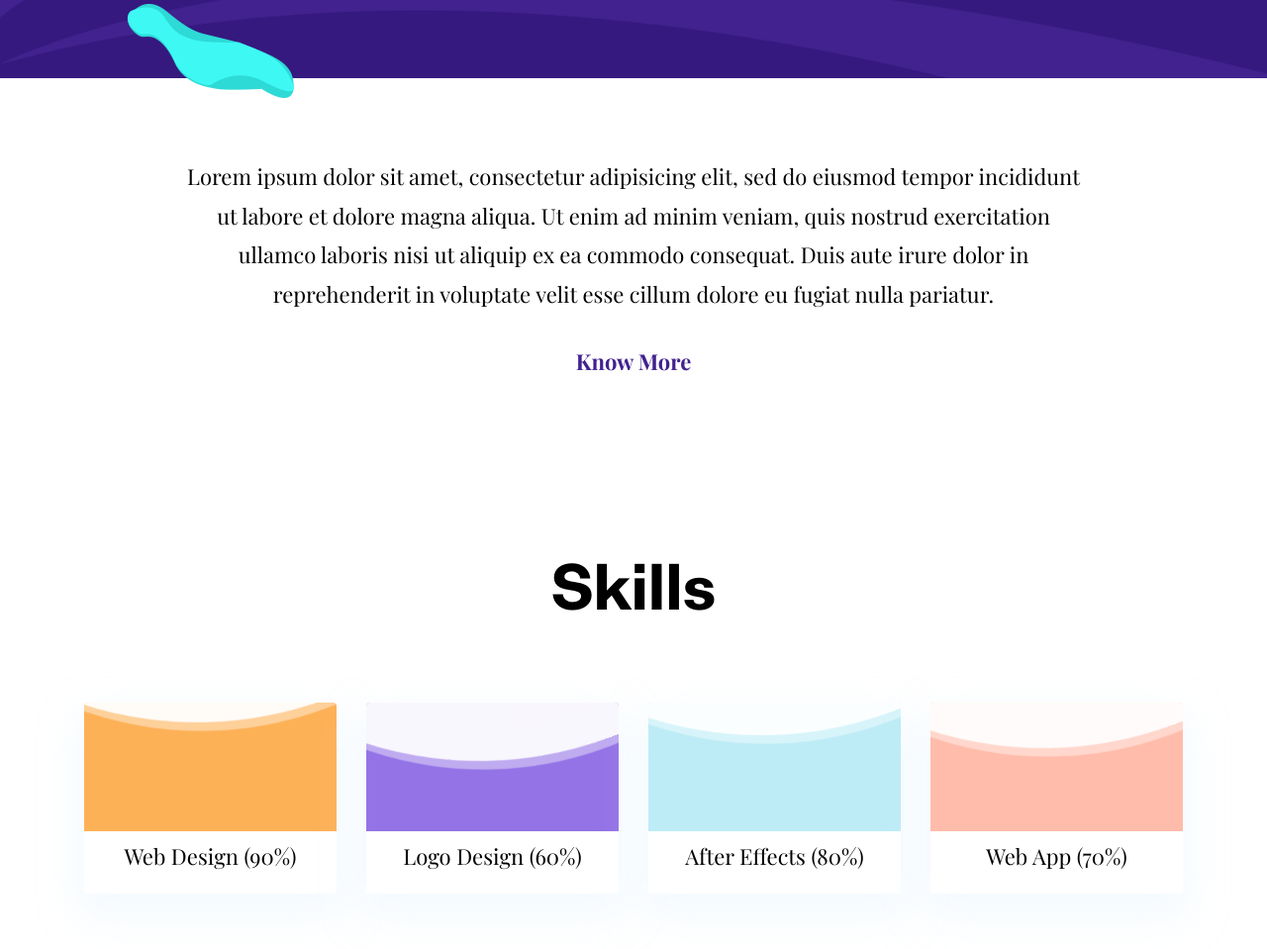
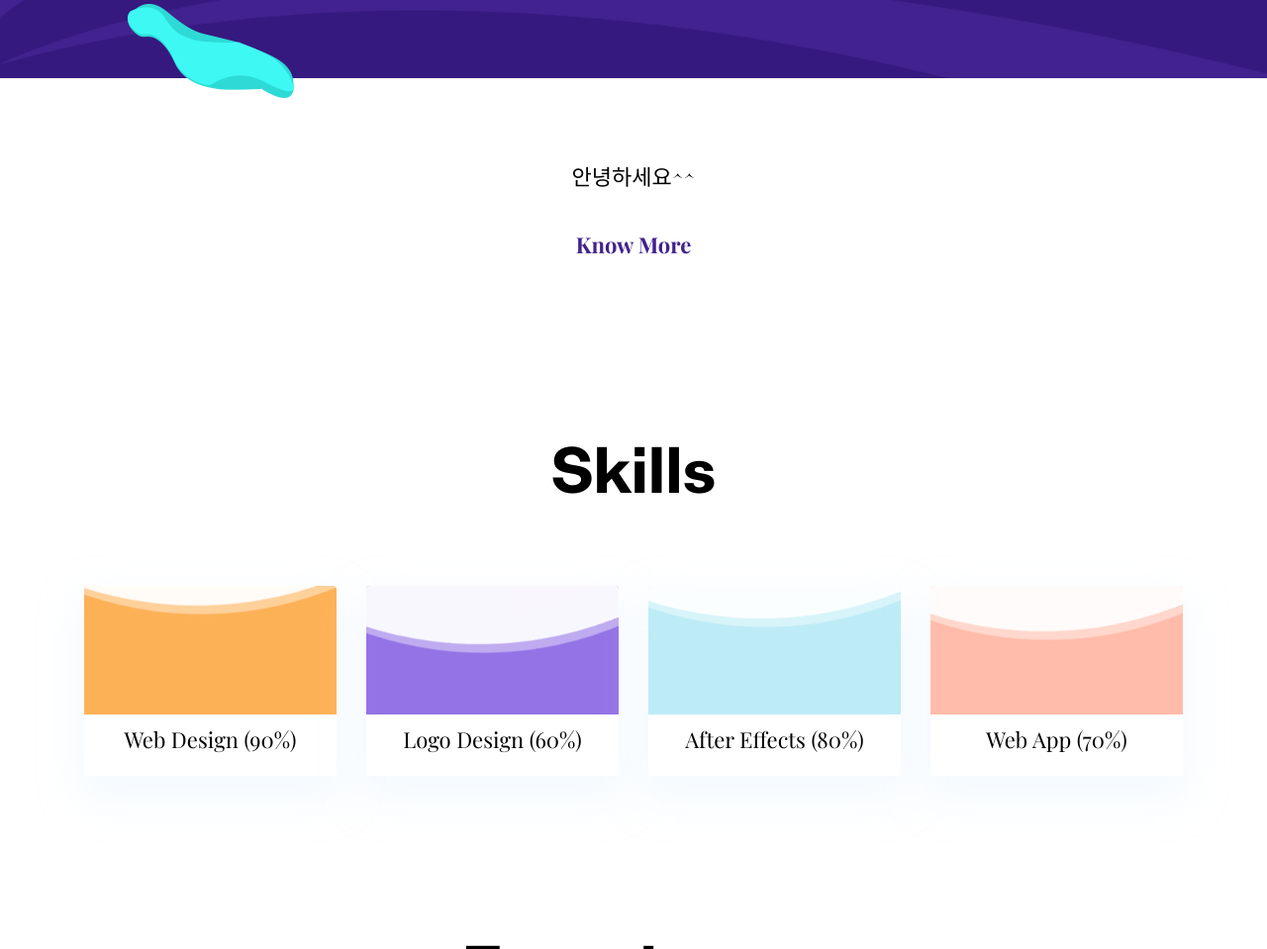
Before and after one commit to connieeeee/jieunee.github.io, a plain HTML site: page index.html in a window 1280 px wide. Shown: the part 869-1828 px from the top of the page at 99% size. Drawn offline with nearby package versions, Linux system fonts and the light colour scheme.

Commit message:
Update index.html

```diff
--- a/index.html
+++ b/index.html
@@ -111,10 +111,7 @@
   <div class="container">
     <div class="row">
       <div class="col-lg-10 mx-auto text-center">
-        <p class="font-secondary paragraph-lg text-dark">Lorem ipsum dolor sit amet, consectetur adipisicing elit, sed
-          do eiusmod tempor incididunt ut labore et dolore magna aliqua. Ut enim ad minim veniam, quis nostrud
-          exercitation ullamco laboris nisi ut aliquip ex ea commodo consequat. Duis aute irure dolor in reprehenderit
-          in voluptate velit esse cillum dolore eu fugiat nulla pariatur.</p>
+        <p class="font-secondary paragraph-lg text-dark">안녕하세요^^</p>
         <a href="about.html" class="btn btn-transparent">know more</a>
       </div>
     </div>
```
